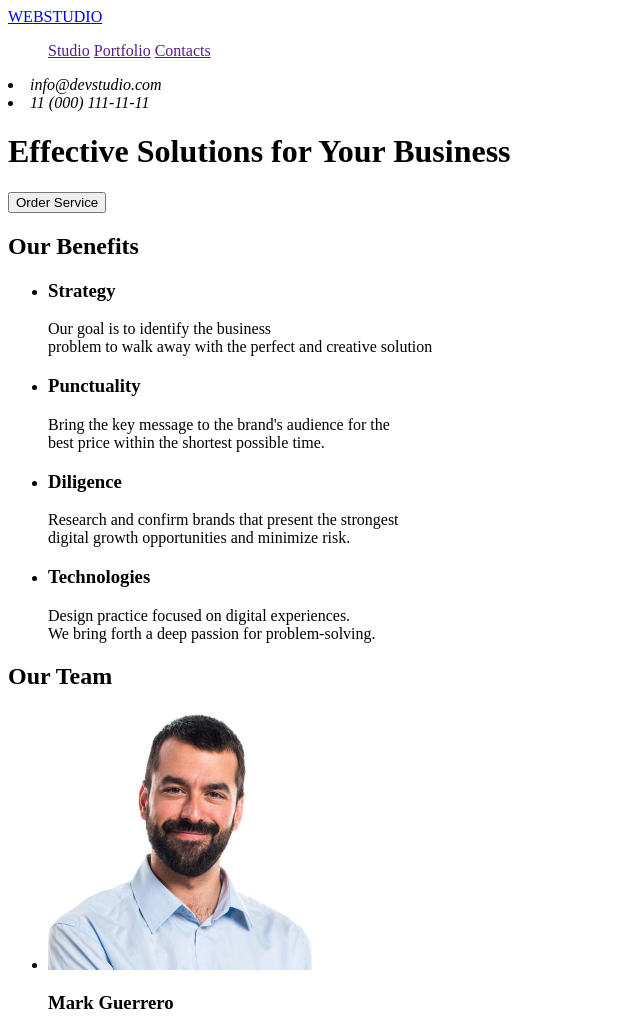
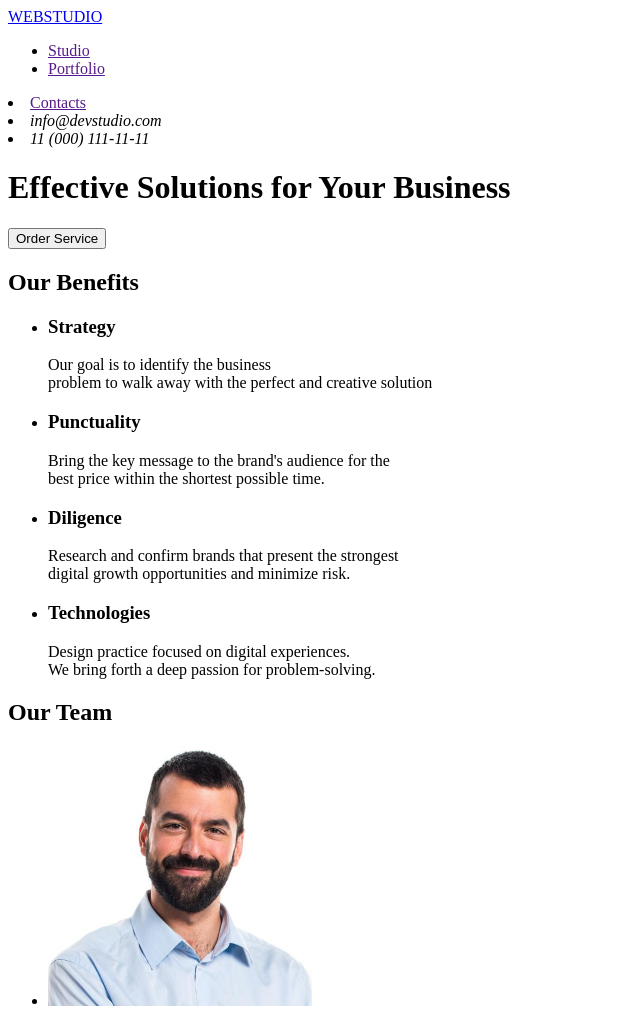
Before and after one commit to zooakva2/goit-markup-hw-01, a plain HTML site: page index.html in a window 1280 px wide. Shown: the top 1017 px of the page, without its empty margins (0-640 px from the left). Drawn offline with Linux system fonts and the light colour scheme.

Commit message:
Update index.html

```diff
--- a/index.html
+++ b/index.html
@@ -12,14 +12,14 @@
         <nav>
           <a href="./index.html">WEBSTUDIO</a>
           <ul>
-            <a  href="">Studio</a>
-            <a href="">Portfolio</a>
-            <a href="">Contacts</a>
+            <li><a  href="">Studio</a></li>
+            <li><a href="">Portfolio</a></ul>
+            <li><a href="">Contacts</a></li>
           </ul>
         </nav>
         <address>
-            <li href="mailto:info@devstudio.com">info@devstudio.com  </li>
-            <li href="tel:11(000)111-11-11">11 (000) 111-11-11 </li>
+            <li href="mailto:info@devstudio.com">info@devstudio.com </li>
+            <li href="tel:11(000)111-11-11">11 (000) 111-11-11</li>
         </address>
     </header>
     <main>
```
